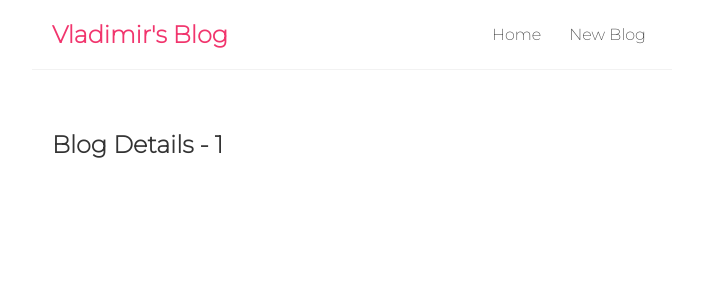
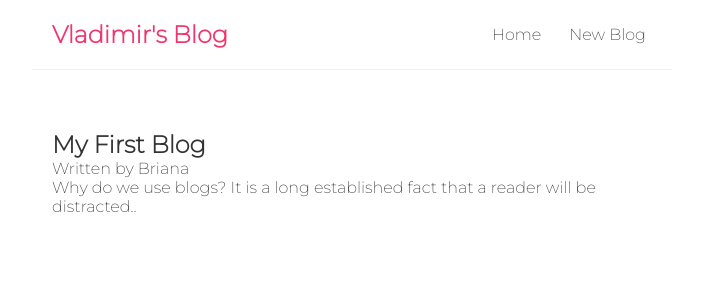
Before and after one commit to DevVlady/vlads-blog-app, a React (Create React App) app: page /blogs/1 in a window 1280 px wide. Shown: the top 300 px of the page, without its empty margins (288-991 px from the left). Built offline with nearby package versions, Linux system fonts and the light colour scheme; data requests are answered from the project's data file.

Commit message:
Added the blog details inside the return statement in the blogdetail.js file using my custom hook which i created earlier.

```diff
--- a/src/BlogDetails.js
+++ b/src/BlogDetails.js
@@ -1,11 +1,21 @@
 import { useParams } from "react-router-dom";
+import useFetch from './useFetch';
 
 const BlogDetails = () => {
-    const {id} = useParams()
+    const { id } = useParams();
+    const { data: blog, error, isPending } = useFetch('http://localhost:8000/blogs/' + id);
 
     return (
         <div className="blog-detail">
-            <h2>Blog Details - {id}</h2>
+            {isPending && <div>Loading...</div>}
+            {error && <div>{error}</div>}
+            {blog && (
+                <article>
+                    <h2>{blog.title}</h2>
+                    <p>Written by {blog.author}</p>
+                    <div>{blog.body}</div>
+                </article>
+            )}
         </div>
     );
 }
```
